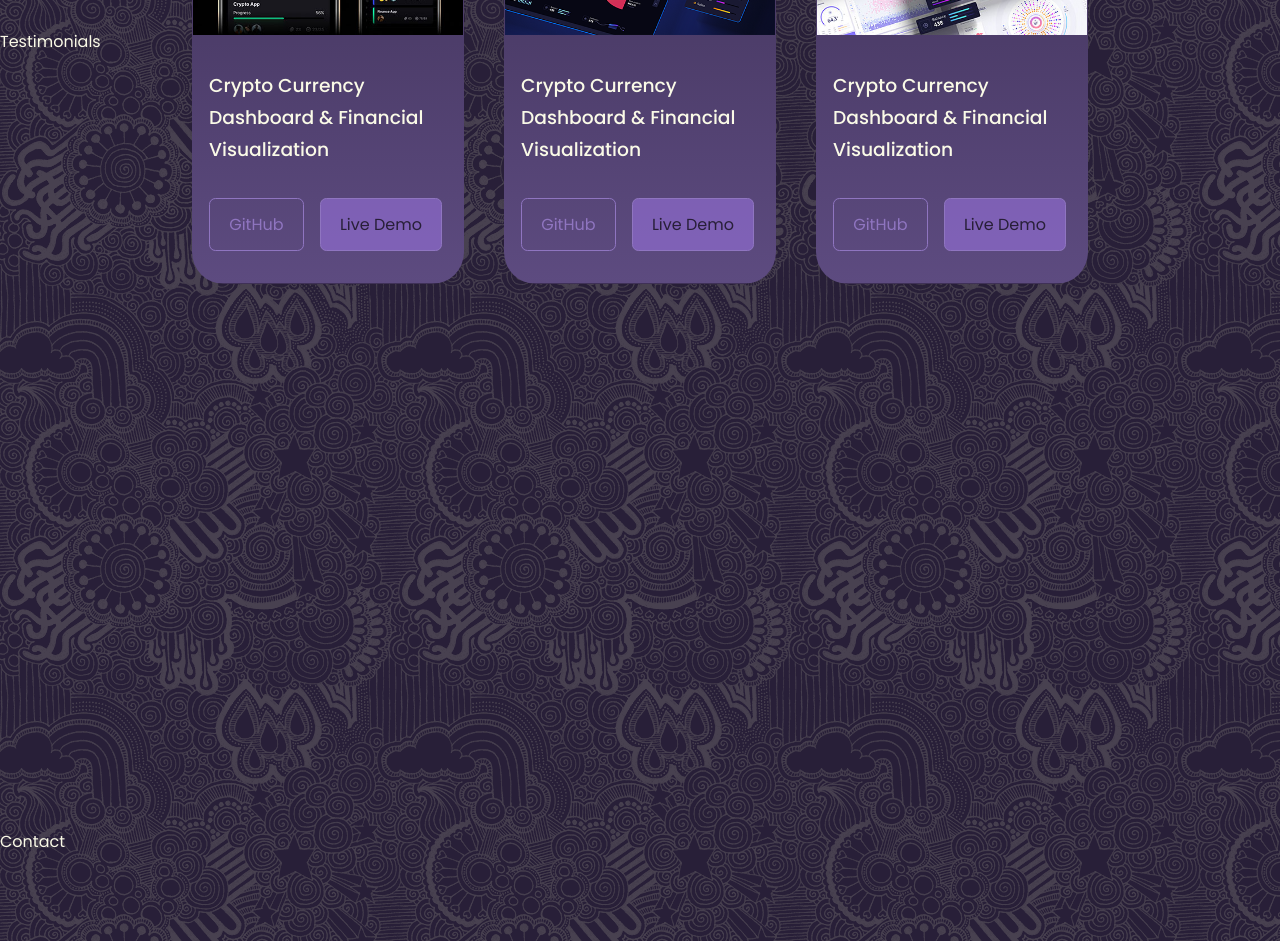
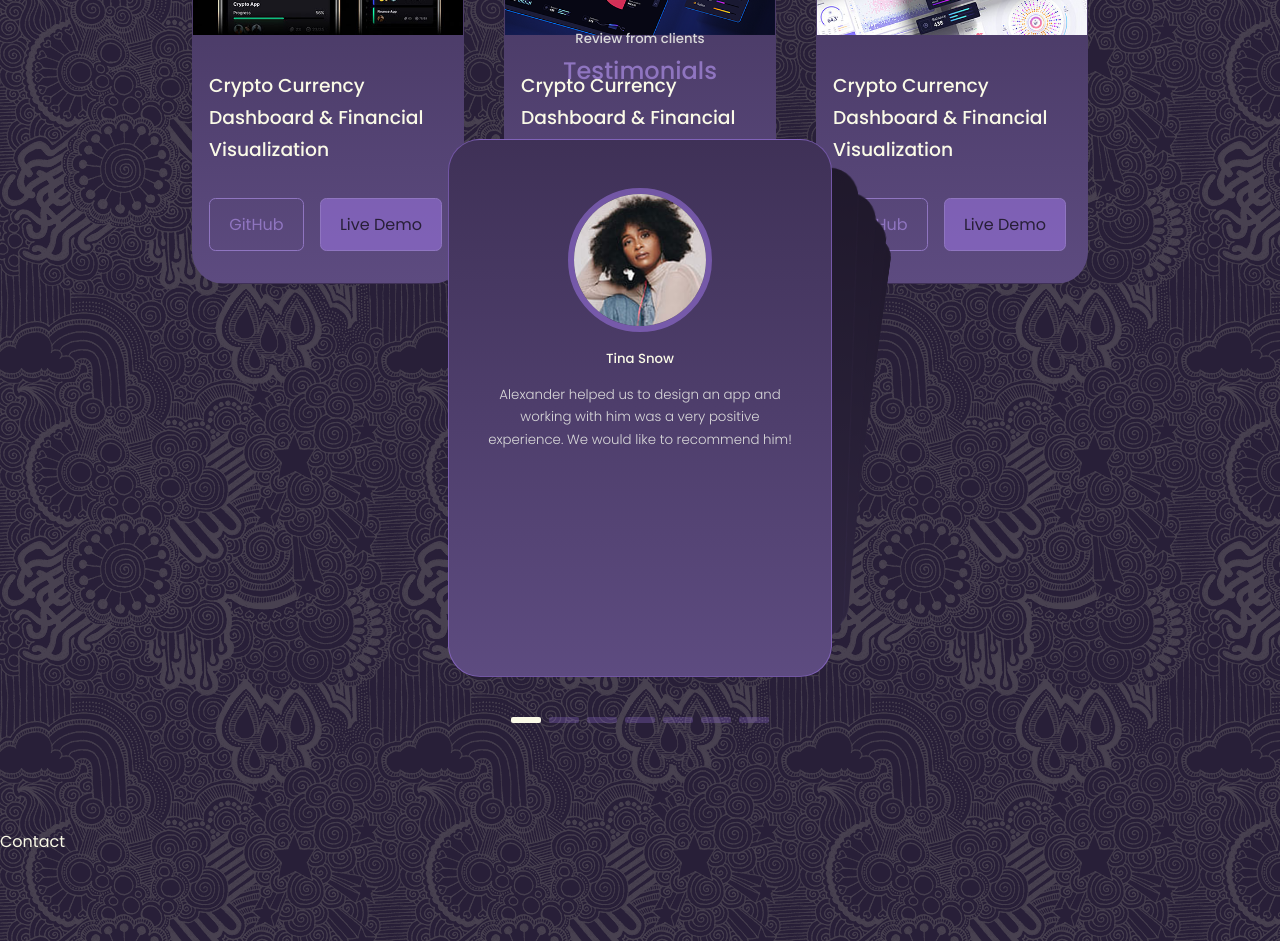
Before and after one commit to 4l3x91/portfolio-react, a React (Create React App) app: page / in a window 1280 px wide. Shown: the part 4100-5041 px from the top of the page. Built offline with nearby package versions, Linux system fonts and the light colour scheme.

Commit message:
testimonial added

```diff
--- a/src/components/testimonials/Testimonials.jsx
+++ b/src/components/testimonials/Testimonials.jsx
@@ -1,9 +1,91 @@
 import React from 'react'
 import './testimonials.css'
+import AVTR1 from '../../assets/avatar1.jpg'
+import AVTR2 from '../../assets/avatar2.jpg'
+import AVTR3 from '../../assets/avatar3.jpg'
+import AVTR4 from '../../assets/avatar4.jpg'
+
+// import Swiper core and required modules
+import { Pagination } from 'swiper';
+import { EffectCards } from 'swiper';
+
+import { Swiper, SwiperSlide } from 'swiper/react';
+
+// Import Swiper styles
+import 'swiper/css';
+import 'swiper/css/pagination';
+import 'swiper/css/effect-cards';
+
+const data = [
+  {
+    avatar: AVTR1,
+    name: 'Tina Snow',
+    review: 'Alexander helped us to design an app and working with him was a very positive experience. We would like to recommend him!'
+  },
+  {
+    avatar: AVTR2,
+    name: 'Tina Snow',
+    review: 'Modi alias animi dolorem aliquam ea eum beatae maiors.'
+  },
+  {
+    avatar: AVTR3,
+    name: 'Tina Snow',
+    review: 'Modi alias animi dolorem aliquam ea eum beatae maiors.'
+  },
+  {
+    avatar: AVTR4,
+    name: 'Tina Snow',
+    review: 'Modi alias animi dolorem aliquam ea eum beatae maiors.'
+  },
+  {
+    avatar: AVTR3,
+    name: 'Tina Snow',
+    review: 'Modi alias animi dolorem aliquam ea eum beatae maiors.'
+  },
+  {
+    avatar: AVTR2,
+    name: 'Tina Snow',
+    review: 'Modi alias animi dolorem aliquam ea eum beatae maiors.'
+  },
+  {
+    avatar: AVTR1,
+    name: 'Tina Snow',
+    review: 'Modi alias animi dolorem aliquam ea eum beatae maiors.'
+  },
+]
 
 const Testimonials = () => {
   return (
-    <section id='testimonials'>Testimonials</section>
+    <section id='testimonials'>
+      <h5>Review from clients</h5>
+      <h2>Testimonials</h2>
+      <div className="container testimonials__container">
+      <Swiper
+                          // install Swiper modules
+                          modules={[Pagination, EffectCards]}
+                          spaceBetween={40}
+                          slidesPerView={'auto'}
+                          effect={'cards'}
+                          pagination={{ clickable: true }}>
+        {
+          data.map(({avatar, name, review}, index) => {
+            return (
+
+              <SwiperSlide>
+                      <div key={index} className="testimonial">
+              <div className="client__avatar">
+                <img src={avatar}/>
+              </div>
+                <h5 className="client__name">{name}</h5>
+                <small className="client__review">{review}</small>
+                </div>
+                </SwiperSlide>
+            )
+          })
+        }
+      </Swiper>
+      </div>
+    </section>
   )
 }
 
--- a/src/components/testimonials/testimonials.css
+++ b/src/components/testimonials/testimonials.css
@@ -0,0 +1,111 @@
+.testimonials__container {
+    width: 40% !important;
+}
+
+.client__avatar {
+    width: 9rem;
+    aspect-ratio: 1/1;
+    overflow: hidden;
+    border-radius: 50%;
+    margin: 0 auto 1rem;
+    border: 0.4rem solid var(--color-primary-variant);
+}
+
+.testimonial {
+        text-align: center;
+        padding-top: 3rem;
+        padding-bottom: 14rem;
+        border-radius: 2rem;
+        -webkit-user-select: none;
+        user-select: none;
+        background: linear-gradient(180deg, rgb(63, 49, 87) 0%, rgb(93, 75, 128) 100%);
+}
+
+.client__review {
+    color: var(--color-light);
+    font-weight: 300;
+    display: block;
+    width: 80%;
+    margin: 0.8rem auto 0;
+}
+
+/* Swiper section */
+.swiper {
+    padding-bottom: 4rem !important;
+    width: 45%;
+}
+
+.swiper-pagination-bullet {
+    background: var(--color-primary-variant) !important;
+    opacity: .5 !important;
+}
+
+.swiper-pagination-bullet {
+    width: 30px !important;
+    height: 6px !important;
+    border-radius: 2px !important;
+    transition: var(--transition);
+  }
+
+.swiper-pagination-bullet-active {
+      background: var(--color-white) !important;
+      opacity: 1 !important;
+  }
+
+.swiper-slide-active .testimonial {
+    border: 1px solid var(--color-primary-variant);
+}
+
+.swiper-3d .swiper-slide-shadow {
+    background: rgba(0,0,0,.5) !important;
+    border-radius: 2rem !important;
+  }
+
+/* Media queries */
+
+/* Medium devices */
+
+@media screen and (max-width: 1640px) {
+    .container.testimonials__container {
+        width: 50% !important;
+    }
+
+    .swiper {
+        padding-bottom: 4rem !important;
+        width: 30vw;
+    }
+}
+
+@media screen and (max-width: 1024px) {
+    .container.testimonials__container {
+        width: 50% !important;
+    }
+
+    .swiper {
+        width: var(--container-width-md) !important;
+    }
+
+    .swiper-pagination-bullet {
+        display: none !important;
+    }
+}
+
+/* Small devices */
+
+@media screen and (max-width: 600px) {
+    .container.testimonials__container {
+        width: var(--container-width-sm) !important;
+    }
+
+    .swiper {
+        width: var(--container-width-sm) !important;
+    }
+
+    .testimonial {
+        /* padding: 4rem !important; */
+    }
+
+    .swiper-pagination-bullet {
+        display: none !important;
+    }
+}
```
